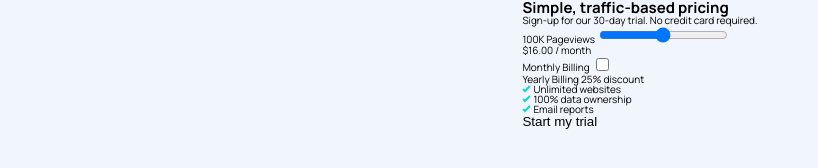
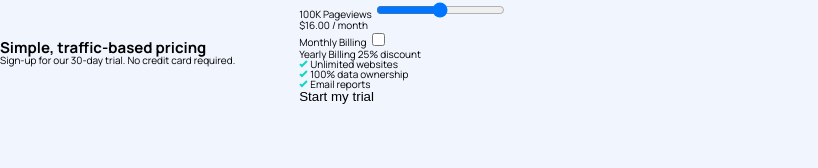
Before and after one commit to GabrielDeFreitas/front-end-mentor-challenges, a plain HTML site: page interactive-pricing-component-main/index.html in a window 1280 px wide. Shown: the whole page, without its empty margins (0-818 px from the left). Drawn offline with Linux system fonts and the light colour scheme.

Commit message:
css - card wrapper

```diff
--- a/interactive-pricing-component-main/main.css
+++ b/interactive-pricing-component-main/main.css
@@ -21,3 +21,10 @@ body {
   clip: rect(1px, 1px, 1px, 1px);
   white-space: nowrap;
 }
+.card-wrapper {
+  display: flex;
+  flex-flow: center;
+  align-items: center;
+  gap: 6.4rem;
+  width: 100%;
+}
```
